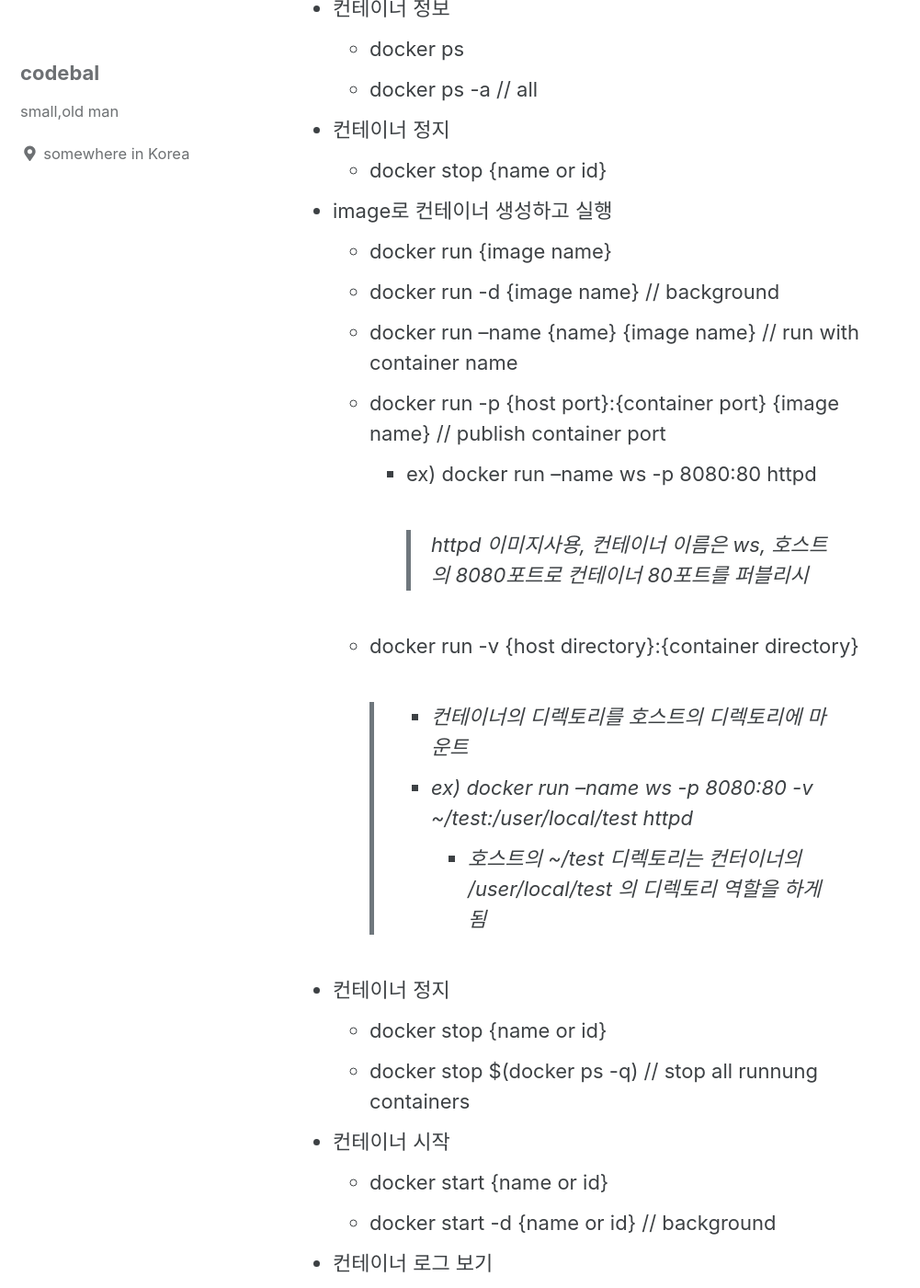
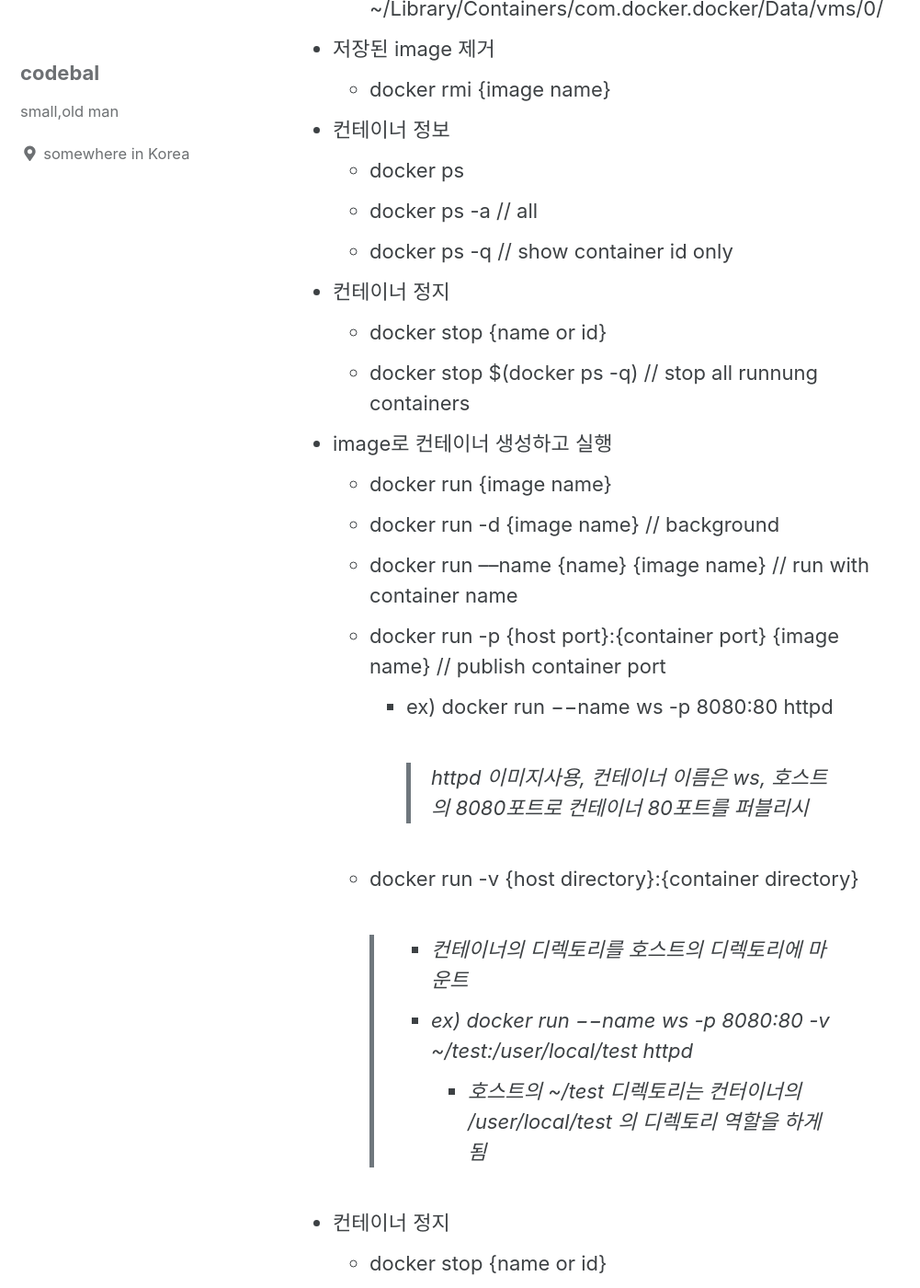
Before and after one commit to codebal/codebal.github.io, a Jekyll site: the page built from _posts/2022-02-06-study-docker-basic.md, in a window 1280 px wide and 1400 px high, scrolled down 747 px. Shown: the whole window at 92% size, without its empty margins (0-1001 px from the left). Built offline with Jekyll 4.4.1, drawn with Linux system fonts in a browser that asks for light colours; cached includes are drawn as plain includes; some of the changed text lies outside the part shown.

Commit message:
docker study

```diff
--- a/_posts/2022-02-06-study-docker-basic.md
+++ b/_posts/2022-02-06-study-docker-basic.md
@@ -4,9 +4,12 @@ title : "study docker basic"
 
 - docker 정보
     - docker info
+    - docker version
+    - docker ––version
 
 - hub에서 docker image 검색
     - docker seach {name}
+    - https://hub.docker.com/
 
 - bun에서 image pull
     - docker pull {image name}
@@ -21,20 +24,22 @@ title : "study docker basic"
 - 컨테이너 정보
     - docker ps
     - docker ps -a // all
+    - docker ps -q // show container id only
 
 - 컨테이너 정지
     - docker stop {name or id}
+    - docker stop $(docker ps -q) // stop all runnung containers
 
 - image로 컨테이너 생성하고 실행
     - docker run {image name}
     - docker run -d {image name} // background
-    - docker run --name {name} {image name} // run with container name
+    - docker run ––name {name} {image name} // run with container name
     - docker run -p {host port}:{container port} {image name} // publish container port
-        - ex) docker run --name ws -p 8080:80 httpd
+        - ex) docker run &minus;&minus;name ws -p 8080:80 httpd
         > httpd 이미지사용, 컨테이너 이름은 ws, 호스트의 8080포트로 컨테이너 80포트를 퍼블리시
     - docker run -v {host directory}:{container directory}
         > - 컨테이너의 디렉토리를 호스트의 디렉토리에 마운트
-        > - ex) docker run --name ws -p 8080:80 -v ~/test:/user/local/test httpd
+        > - ex) docker run &minus;&minus;name ws -p 8080:80 -v ~/test:/user/local/test httpd
         >   - 호스트의 ~/test 디렉토리는 컨터이너의 /user/local/test 의 디렉토리 역할을 하게 됨
 
 - 컨테이너 정지
@@ -51,7 +56,8 @@ title : "study docker basic"
 
 - 컨테이너 삭제
     - docker rm {name or id}
-    - docker rm --force {name of id} // force remove
+    - docker rm &minus;&minus;force {name of id} // force remove
+    - docker rm -f {name or id} // force remove same above
     - docker rm $(docker ps -a -q) // remove all stop containers
 
 - 컨테이너에 명령어 실행
```
Also changed, not shown: _posts/2022-02-10-study-docker-makeImage.md (added, +6 -0 lines).
